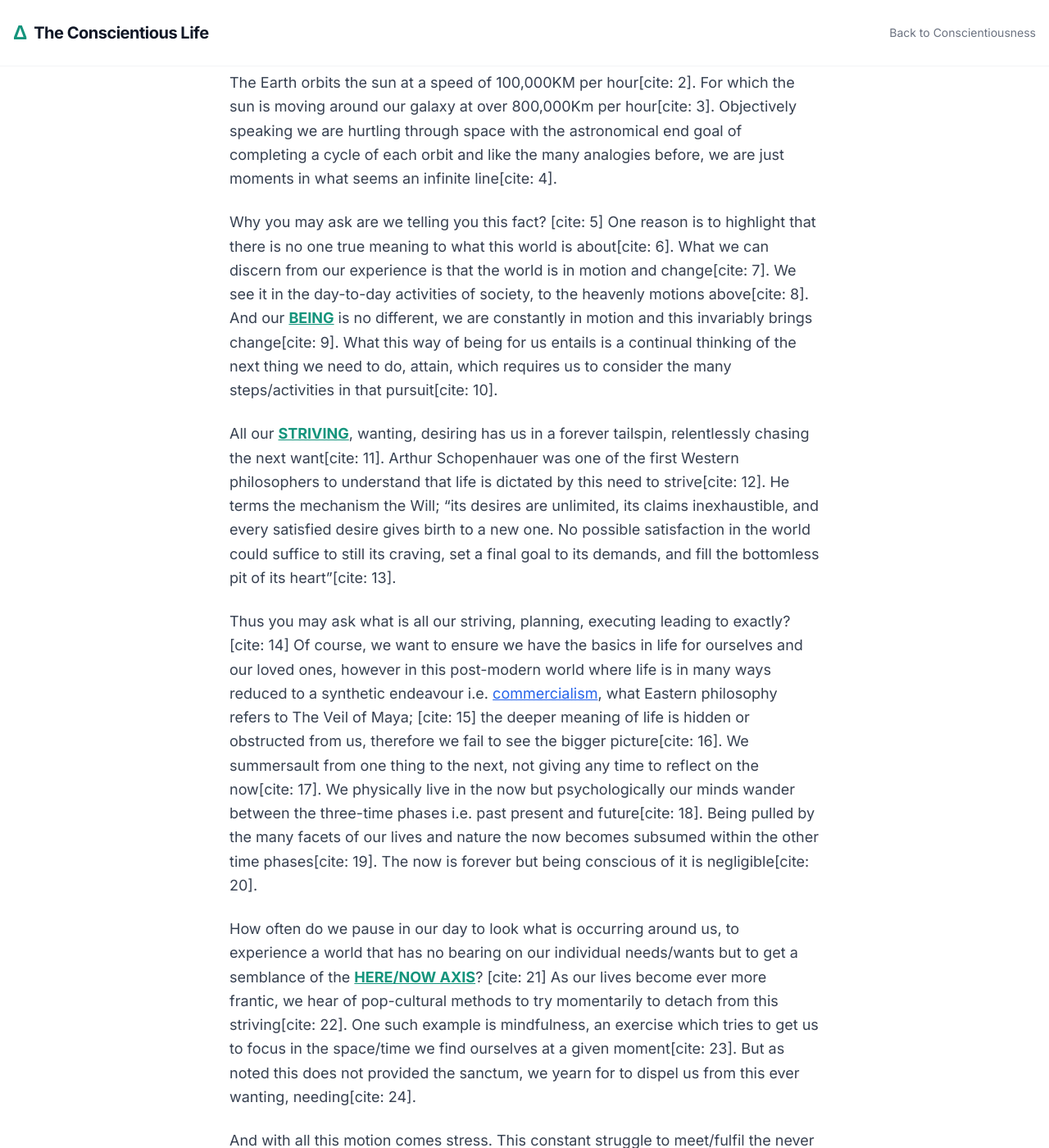
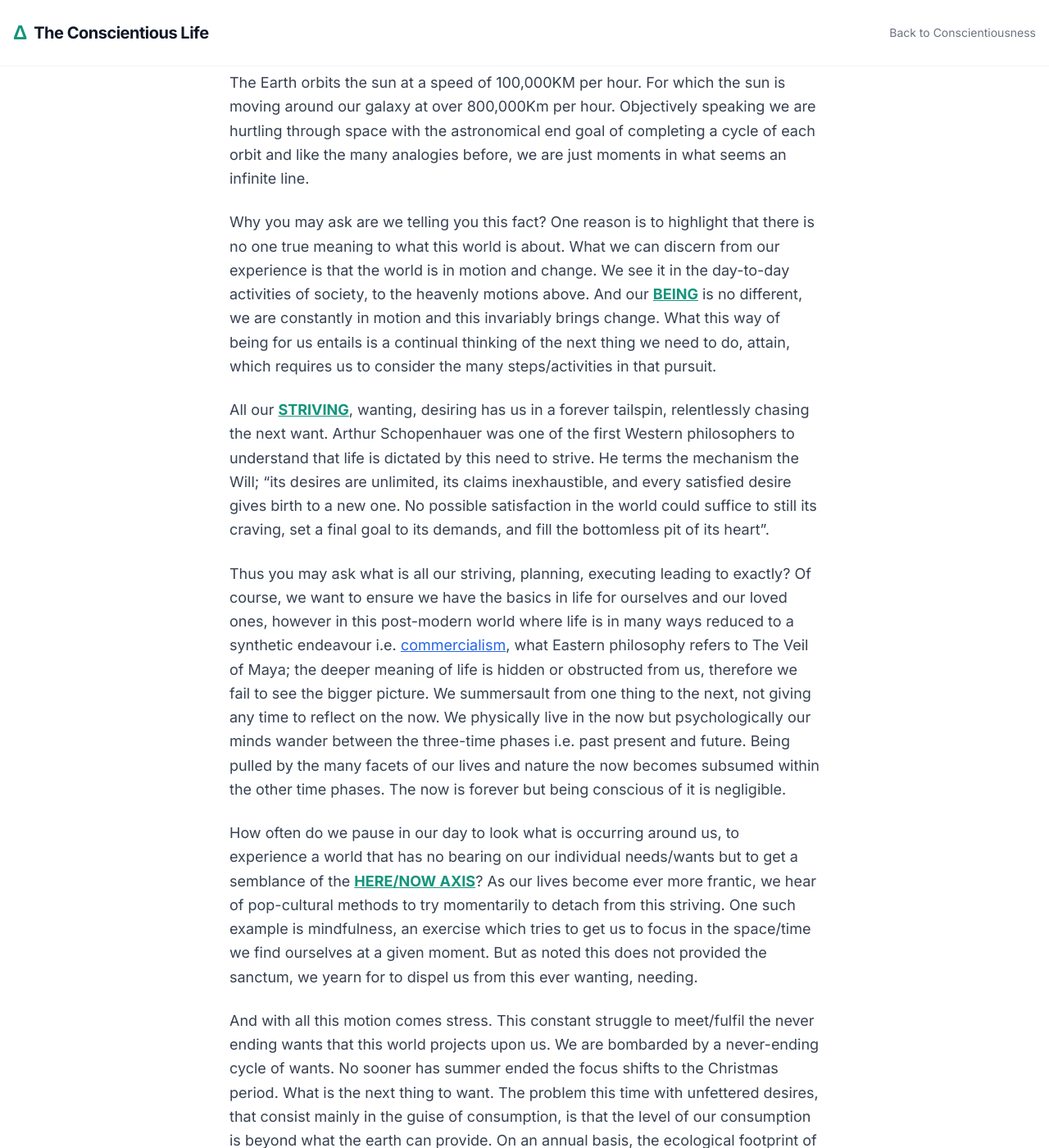
Before and after one commit to theconscientiouslife1-coder/TheCL, a Jekyll site: the page now.html, which Jekyll copies as it is, in a window 1280 px wide and 1400 px high, scrolled down 271 px. Shown: the whole window at 82% size. Built offline with Jekyll 4.4.1, drawn with Linux system fonts in a browser that asks for light colours; nearby versions of some CDN libraries; some of the changed text lies outside the part shown.

Commit message:
changes in now

```diff
--- a/now.html
+++ b/now.html
@@ -29,19 +29,19 @@
 
     <main class="max-w-3xl mx-auto px-6 py-16 flex-grow">
         <article class="prose prose-lg max-w-none text-gray-700 leading-relaxed">
-            <p>The Earth orbits the sun at a speed of 100,000KM per hour[cite: 2]. For which the sun is moving around our galaxy at over 800,000Km per hour[cite: 3]. Objectively speaking we are hurtling through space with the astronomical end goal of completing a cycle of each orbit and like the many analogies before, we are just moments in what seems an infinite line[cite: 4].</p>
+            <p>The Earth orbits the sun at a speed of 100,000KM per hour. For which the sun is moving around our galaxy at over 800,000Km per hour. Objectively speaking we are hurtling through space with the astronomical end goal of completing a cycle of each orbit and like the many analogies before, we are just moments in what seems an infinite line.</p>
 
-            <p>Why you may ask are we telling you this fact? [cite: 5] One reason is to highlight that there is no one true meaning to what this world is about[cite: 6]. What we can discern from our experience is that the world is in motion and change[cite: 7]. We see it in the day-to-day activities of society, to the heavenly motions above[cite: 8]. And our <a href="well-being.html" class="text-[#14947c] font-bold underline">BEING</a> is no different, we are constantly in motion and this invariably brings change[cite: 9]. What this way of being for us entails is a continual thinking of the next thing we need to do, attain, which requires us to consider the many steps/activities in that pursuit[cite: 10].</p>
+            <p>Why you may ask are we telling you this fact? One reason is to highlight that there is no one true meaning to what this world is about. What we can discern from our experience is that the world is in motion and change. We see it in the day-to-day activities of society, to the heavenly motions above. And our <a href="well-being.html" class="text-[#14947c] font-bold underline uppercase">BEING</a> is no different, we are constantly in motion and this invariably brings change. What this way of being for us entails is a continual thinking of the next thing we need to do, attain, which requires us to consider the many steps/activities in that pursuit.</p>
 
-            <p>All our <a href="now.html" class="text-[#14947c] font-bold underline">STRIVING</a>, wanting, desiring has us in a forever tailspin, relentlessly chasing the next want[cite: 11]. Arthur Schopenhauer was one of the first Western philosophers to understand that life is dictated by this need to strive[cite: 12]. He terms the mechanism the Will; “its desires are unlimited, its claims inexhaustible, and every satisfied desire gives birth to a new one. No possible satisfaction in the world could suffice to still its craving, set a final goal to its demands, and fill the bottomless pit of its heart”[cite: 13].</p>
+            <p>All our <a href="now.html" class="text-[#14947c] font-bold underline uppercase">STRIVING</a>, wanting, desiring has us in a forever tailspin, relentlessly chasing the next want. Arthur Schopenhauer was one of the first Western philosophers to understand that life is dictated by this need to strive. He terms the mechanism the Will; “its desires are unlimited, its claims inexhaustible, and every satisfied desire gives birth to a new one. No possible satisfaction in the world could suffice to still its craving, set a final goal to its demands, and fill the bottomless pit of its heart”.</p>
 
-            <p>Thus you may ask what is all our striving, planning, executing leading to exactly? [cite: 14] Of course, we want to ensure we have the basics in life for ourselves and our loved ones, however in this post-modern world where life is in many ways reduced to a synthetic endeavour i.e. <a href="https://en.wikipedia.org/wiki/Commercialism" target="_blank" class="text-blue-600 underline">commercialism</a>, what Eastern philosophy refers to The Veil of Maya; [cite: 15] the deeper meaning of life is hidden or obstructed from us, therefore we fail to see the bigger picture[cite: 16]. We summersault from one thing to the next, not giving any time to reflect on the now[cite: 17]. We physically live in the now but psychologically our minds wander between the three-time phases i.e. past present and future[cite: 18]. Being pulled by the many facets of our lives and nature the now becomes subsumed within the other time phases[cite: 19]. The now is forever but being conscious of it is negligible[cite: 20].</p>
+            <p>Thus you may ask what is all our striving, planning, executing leading to exactly? Of course, we want to ensure we have the basics in life for ourselves and our loved ones, however in this post-modern world where life is in many ways reduced to a synthetic endeavour i.e. <a href="https://en.wikipedia.org/wiki/Commercialism" target="_blank" class="text-blue-600 underline">commercialism</a>, what Eastern philosophy refers to The Veil of Maya; the deeper meaning of life is hidden or obstructed from us, therefore we fail to see the bigger picture. We summersault from one thing to the next, not giving any time to reflect on the now. We physically live in the now but psychologically our minds wander between the three-time phases i.e. past present and future. Being pulled by the many facets of our lives and nature the now becomes subsumed within the other time phases. The now is forever but being conscious of it is negligible.</p>
 
-            <p>How often do we pause in our day to look what is occurring around us, to experience a world that has no bearing on our individual needs/wants but to get a semblance of the <a href="now.html" class="text-[#14947c] font-bold underline">HERE/NOW AXIS</a>? [cite: 21] As our lives become ever more frantic, we hear of pop-cultural methods to try momentarily to detach from this striving[cite: 22]. One such example is mindfulness, an exercise which tries to get us to focus in the space/time we find ourselves at a given moment[cite: 23]. But as noted this does not provided the sanctum, we yearn for to dispel us from this ever wanting, needing[cite: 24].</p>
+            <p>How often do we pause in our day to look what is occurring around us, to experience a world that has no bearing on our individual needs/wants but to get a semblance of the <a href="now.html" class="text-[#14947c] font-bold underline uppercase">HERE/NOW AXIS</a>? As our lives become ever more frantic, we hear of pop-cultural methods to try momentarily to detach from this striving. One such example is mindfulness, an exercise which tries to get us to focus in the space/time we find ourselves at a given moment. But as noted this does not provided the sanctum, we yearn for to dispel us from this ever wanting, needing.</p>
 
-            <p>And with all this motion comes stress. This constant struggle to meet/fulfil the never ending wants that this world projects upon us[cite: 25]. We are bombarded by a never-ending cycle of wants. No sooner has summer ended the focus shifts to the Christmas period[cite: 26]. What is the next thing to want. The problem this time with unfettered desires, that consist mainly in the guise of consumption, is that the level of our consumption is beyond what the earth can provide[cite: 27]. On an annual basis, the ecological footprint of human consumption is greater than the amount of resources that can be regenerated within a year[cite: 28].</p>
+            <p>And with all this motion comes stress. This constant struggle to meet/fulfil the never ending wants that this world projects upon us. We are bombarded by a never-ending cycle of wants. No sooner has summer ended the focus shifts to the Christmas period. What is the next thing to want. The problem this time with unfettered desires, that consist mainly in the guise of consumption, is that the level of our consumption is beyond what the earth can provide. On an annual basis, the ecological footprint of human consumption is greater than the amount of resources that can be regenerated within a year.</p>
 
-            <p>What’s the alternative you may ask? It is the Conscientious Life[cite: 29]. For starters we are the only conscious beings who can reflect and communicate what we experience[cite: 30]. We need to stop and just take in all we experience with our senses[cite: 31]. Our life is but a journey of birth to death with our constants stress to fulfil one thing after another makes no difference to our end destination[cite: 32]. The sooner we grasp that fact the better[cite: 33].</p>
+            <p>What’s the alternative you may ask? It is the Conscientious Life. For starters we are the only conscious beings who can reflect and communicate what we experience. We need to stop and just take in all we experience with our senses. Our life is but a journey of birth to death with our constants stress to fulfil one thing after another makes no difference to our end destination. The sooner we grasp that fact the better.</p>
         </article>
     </main>
 
```
